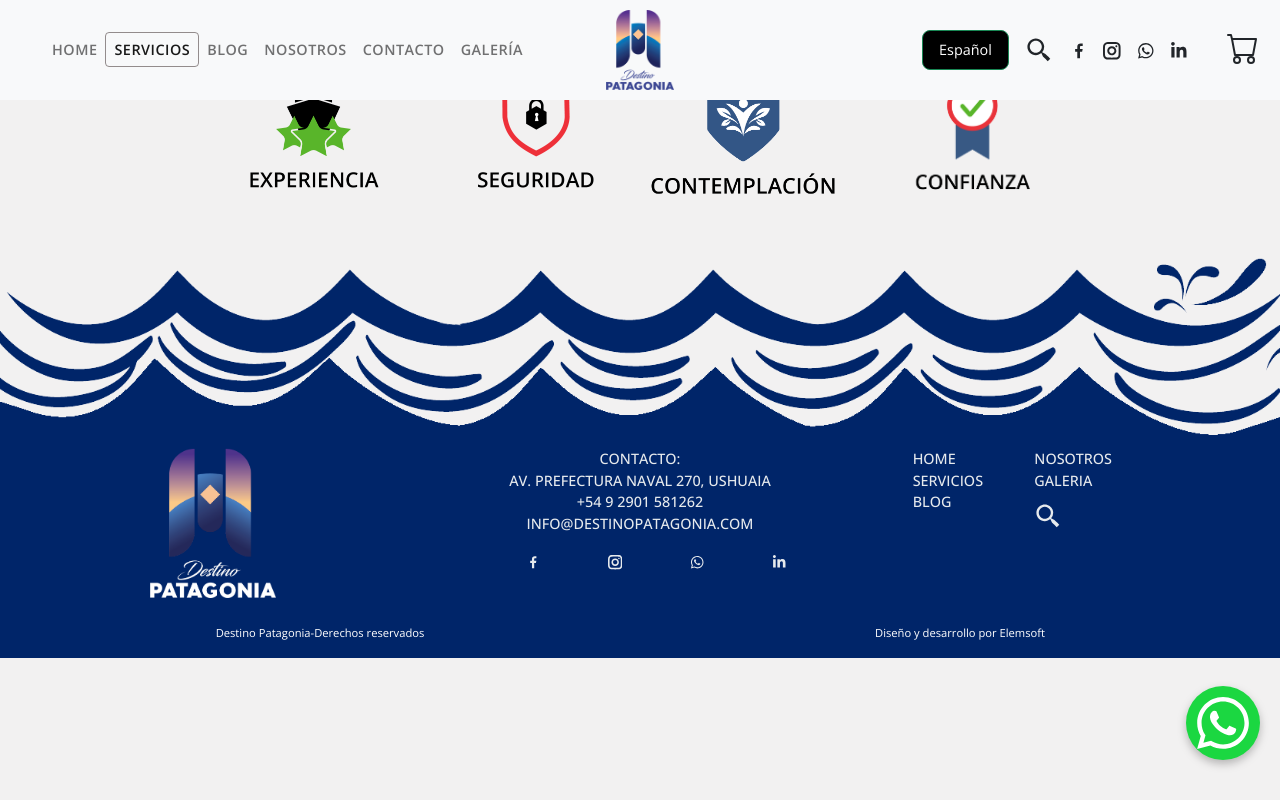
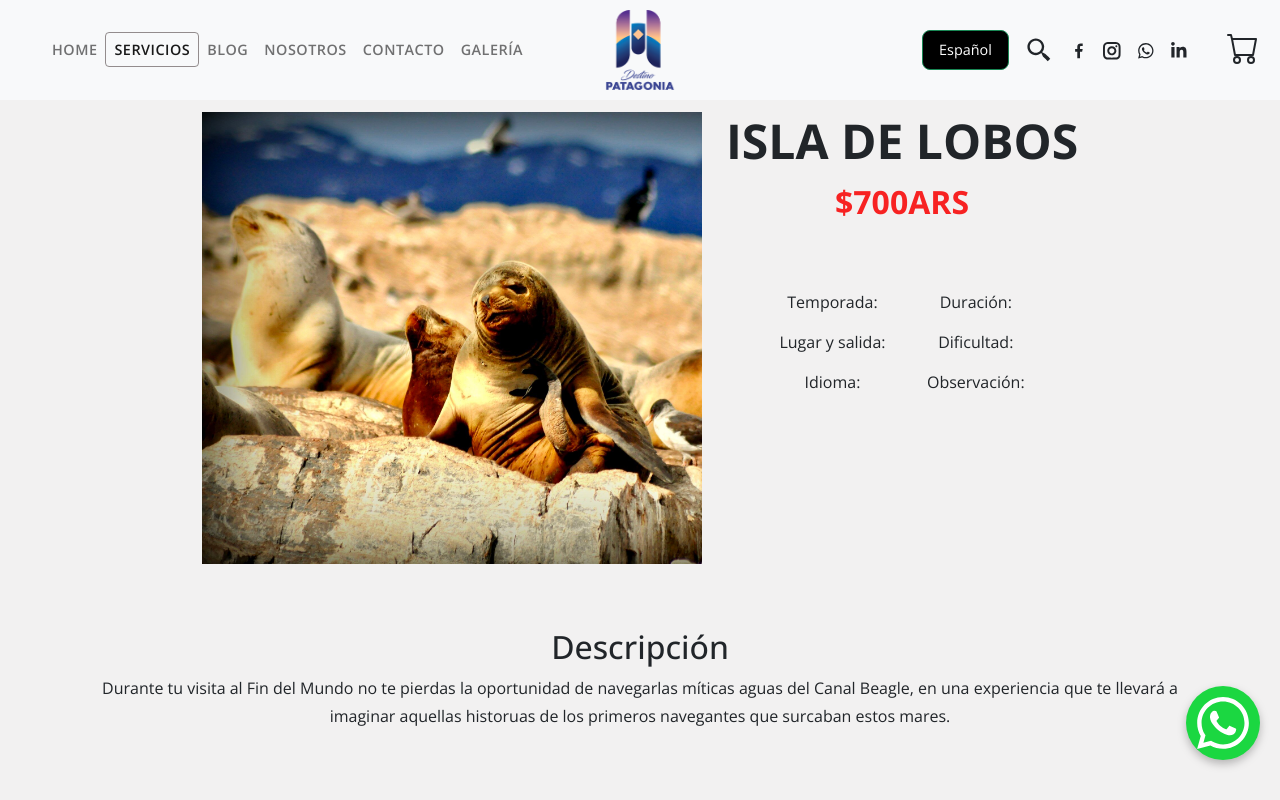
Before and after one commit to Florsala/DestinoP, a React (Create React App) app: page /servicios/1 in a window 1280 px wide. Shown: the top 800 px of the page. Built offline with nearby package versions, Linux system fonts and the light colour scheme; a web font is replaced by a local one.

Commit message:
servicioItemDetail added

```diff
--- a/src/App.js
+++ b/src/App.js
@@ -11,6 +11,7 @@ import Servicios from "./components/Servicios";
 import Galeria from "./components/Galeria";
 import Whatsapp from "./components/Whatsapp";
 import BlogPage from "./components/BlogPage";
+import ServicioItemDetail from "./components/ServicioItemDetail";
 
 function App() {
   return (
@@ -24,9 +25,10 @@ function App() {
 
 
             <Route path="/DestinoP" element={<Home/>} />
+            <Route path="servicios" element={<Servicios />} />
+            <Route path="/servicios/:id" element={<ServicioItemDetail />} />
             <Route path="contacto" element={<Contacto />} />
             <Route path="nosotros" element={<Nosotros />} />
-            <Route path="servicios" element={<Servicios />} />
             <Route path="blog" element={<BlogPage/>} />
 
 
--- a/src/components/Cart.jsx
+++ /dev/null
@@ -1,17 +0,0 @@
-import React from "react";
-import { BsCart } from "react-icons/bs";
-
-const Cart = () => {
-  return (
-    <div>
-      <div
-        className="Cart"
-
-      >
-        <BsCart />
-      </div>
-    </div>
-  );
-};
-
-export default Cart;
--- /dev/null
+++ b/src/components/CartWidget.jsx
@@ -0,0 +1,26 @@
+import React from "react";
+import { useContext } from "react";
+import { BsCart } from "react-icons/bs";
+import { Link } from "react-router-dom";
+
+const CartWidget = () => {
+
+
+ /*  const { total } = useContext(cartContext);
+  const cartNumber = <span className="cartNumber">{total}</span>; */
+
+  return (
+    <div>
+      <div className="Cart">
+        <Link to={"/Cart"}>
+          <BsCart />
+
+{/* {total != 0 && (cartNumber)} */}
+
+        </Link>
+      </div>
+    </div>
+  );
+};
+
+export default CartWidget;
--- a/src/components/Navmenu.jsx
+++ b/src/components/Navmenu.jsx
@@ -4,7 +4,7 @@ import logo from "../assets/logo2sm.png";
 import NavIcons from "./NavIcons";
 import Nav from "react-bootstrap/Nav";
 import Navbar from "react-bootstrap/Navbar";
-import Cart from "./Cart";
+import CartWidget from "./CartWidget";
 
 const Navmenu = () => {
   return (
@@ -78,7 +78,7 @@ const Navmenu = () => {
 
         </div>
 
-        <Cart/>
+        <CartWidget/>
       </Navbar>
 
       <Outlet />
--- /dev/null
+++ b/src/components/ServicioItem.jsx
@@ -0,0 +1,70 @@
+import React from 'react';
+import Card from "react-bootstrap/Card";
+import Col from "react-bootstrap/Col";
+import Row from "react-bootstrap/Row";
+import Button from "react-bootstrap/Button";
+import { Link } from 'react-router-dom';
+
+
+const ServicioItem = ({items}) => {
+  return (
+    <div> <Row
+    xs={1}
+    md={3}
+    className="g-4 mx-5 grid_blog "
+    style={{ marginTop: "2rem" }}
+  >
+    {items.map((items) => (
+
+        <Link to={`/servicios/${items.id}`}>
+        <Col>
+        <Card className="card-svs">
+          <Card.Img
+            variant="top"
+            style={{ padding: "1rem" }}
+            src={items.img}
+          />
+          <Card.Body className="card-body">
+            <div
+              style={{
+                display: "flex",
+                flexDirection: "column",
+                justifyContent: "space-between",
+                fontWeight: "600",
+                alignItems: "flex-start",
+              }}
+            >
+              <Card.Title style={{ color: "black", fontSize: "1.3rem" }}>
+                {items.title}
+              </Card.Title>
+
+              <p>{items.category}</p>
+            </div>
+
+            <div>
+              <p
+                style={{
+                  fontWeight: "700",
+                  fontSize: "1.3rem",
+                  color: "#403f3f",
+                }}
+              >
+                ${items.price}
+              </p>
+              <Button className="btn_svs" variant="primary" size="lg">
+                + info
+              </Button>
+            </div>
+          </Card.Body>
+        </Card>
+      </Col>
+
+        </Link>
+
+    ))}
+  </Row>
+</div>
+  )
+}
+
+export default ServicioItem
--- /dev/null
+++ b/src/components/ServicioItemDetail.jsx
@@ -0,0 +1,104 @@
+import React, { useEffect, useState } from 'react';
+import { useParams } from 'react-router-dom';
+import dataTours from '../data/dataTours';
+
+import Container from 'react-bootstrap/Container';
+import Row from 'react-bootstrap/Row';
+import Col from 'react-bootstrap/Col';
+import { Spinner } from "react-bootstrap";
+
+
+const ServicioItemDetail = () => {
+
+const [items, setItems] = useState({});
+
+const [loading, setLoading] = useState(false)
+
+const {id} = useParams();
+
+const getItems = new Promise ((resolve) => {
+
+    setTimeout(() => {
+        const data = id ? dataTours.find((item) => item.id === id) : dataTours;
+
+        resolve(data);
+    }, 2000);
+});
+console.log(items);
+
+useEffect(() => {
+  getItems
+  .then((res) => setItems(res))
+    .finally(() => setLoading(false));
+
+}, [id]);
+
+
+  return ( loading ? (
+    <>
+          <Spinner
+            style={{ margin: "50%", marginTop: "200px" }}
+            /*  animation="border" */
+            variant="primary"
+            animation="grow"
+          />
+        </>
+  ) : (
+
+     <>
+
+    <Container style={{marginTop:'7rem'}}>
+        <Row>
+            <Col className='itemContainer-img'>
+            <img  src= {items.img} alt="" />
+
+            </Col>
+            {/* <Row>
+                <Col>
+                <img width={'250px'} src={items.img} alt="" />
+                </Col>
+                <Col>
+                <img width={'250px'} src={items.img} alt="" />
+                </Col>
+            </Row> */}
+            <Col>
+            <div className='itemContainer'>
+                <h1>{items.title}</h1>
+                <p>${items.price}ARS</p>
+           </div>
+
+           <Container>
+            <div>
+            <p>Temporada:</p>
+            <p>Lugar y salida:</p>
+            <p>Idioma:</p>
+
+           </div>
+
+           <div>
+            <p>Duración:</p>
+            <p>Dificultad:</p>
+            <p>Observación:</p>
+           </div>
+           </Container>
+
+
+
+
+            </Col>
+        </Row>
+
+        <Container className='text-justify'>
+            <h2>Descripción</h2>
+            <p style={{lineHeight:'1.75rem'}}>  {items.text}</p>
+
+           </Container>
+    </Container>
+
+    </>
+  )
+
+  )
+}
+
+export default ServicioItemDetail
--- a/src/components/Servicios.jsx
+++ b/src/components/Servicios.jsx
@@ -2,13 +2,12 @@ import React, { useEffect, useState } from "react";
 import "../styles/Servicios.css";
 import dataTours from "../data/dataTours";
 
-import Card from "react-bootstrap/Card";
-import Col from "react-bootstrap/Col";
-import Row from "react-bootstrap/Row";
+
 import Button from "react-bootstrap/Button";
 import { Container, Spinner } from "react-bootstrap";
 
 import monta from "../assets/monta.png";
+import ServicioItem from "./ServicioItem";
 
 const Servicios = () => {
   const [items, setItems] = useState([]);
@@ -107,57 +106,11 @@ const Servicios = () => {
           />
         </>
       ) : (
-        <Row
-          xs={1}
-          md={3}
-          className="g-4 mx-5 grid_blog "
-          style={{ marginTop: "2rem" }}
-        >
-          {items.map((items) => (
-            <Col>
-              <Card className="card-svs">
-                <Card.Img
-                  variant="top"
-                  style={{ padding: "1rem" }}
-                  src={items.img}
-                />
-                <Card.Body className="card-body">
-                  <div
-                    style={{
-                      display: "flex",
-                      flexDirection: "column",
-                      justifyContent: "space-between",
-                      fontWeight: "600",
-                      alignItems: "flex-start",
-                    }}
-                  >
-                    <Card.Title style={{ color: "black", fontSize: "1.3rem" }}>
-                      {items.title}
-                    </Card.Title>
+<div>
+  <ServicioItem items={items}/>
+</div>
 
-                    <p>{items.category}</p>
-                  </div>
-
-                  <div>
-                    <p
-                      style={{
-                        fontWeight: "700",
-                        fontSize: "1.3rem",
-                        color: "#403f3f",
-                      }}
-                    >
-                      ${items.price}
-                    </p>
-                    <Button className="btn_svs" variant="primary" size="lg">
-                      + info
-                    </Button>
-                  </div>
-                </Card.Body>
-              </Card>
-            </Col>
-          ))}
-        </Row>
-      )}
+        )}
 
       <img style={{ width: "100%" }} src={monta} alt="montañas" />
     </div>
--- a/src/styles/Servicios.css
+++ b/src/styles/Servicios.css
@@ -111,3 +111,22 @@
   scale: 1.005;
   filter: drop-shadow(2px 4px 6px rgb(126, 125, 125));
 }
+
+
+
+.itemContainer > h1{
+font-size: 3rem;
+font-weight: 700;
+text-transform: uppercase;
+}
+
+.itemContainer p{
+  font-size: 2rem;
+  color: rgb(247, 34, 34);
+  font-weight: 700;
+}
+
+.itemContainer-img img{
+width: 31.25rem;
+
+}
```
Also changed, not shown: src/components/ImagesGrid.jsx (added, +17 -0 lines).
